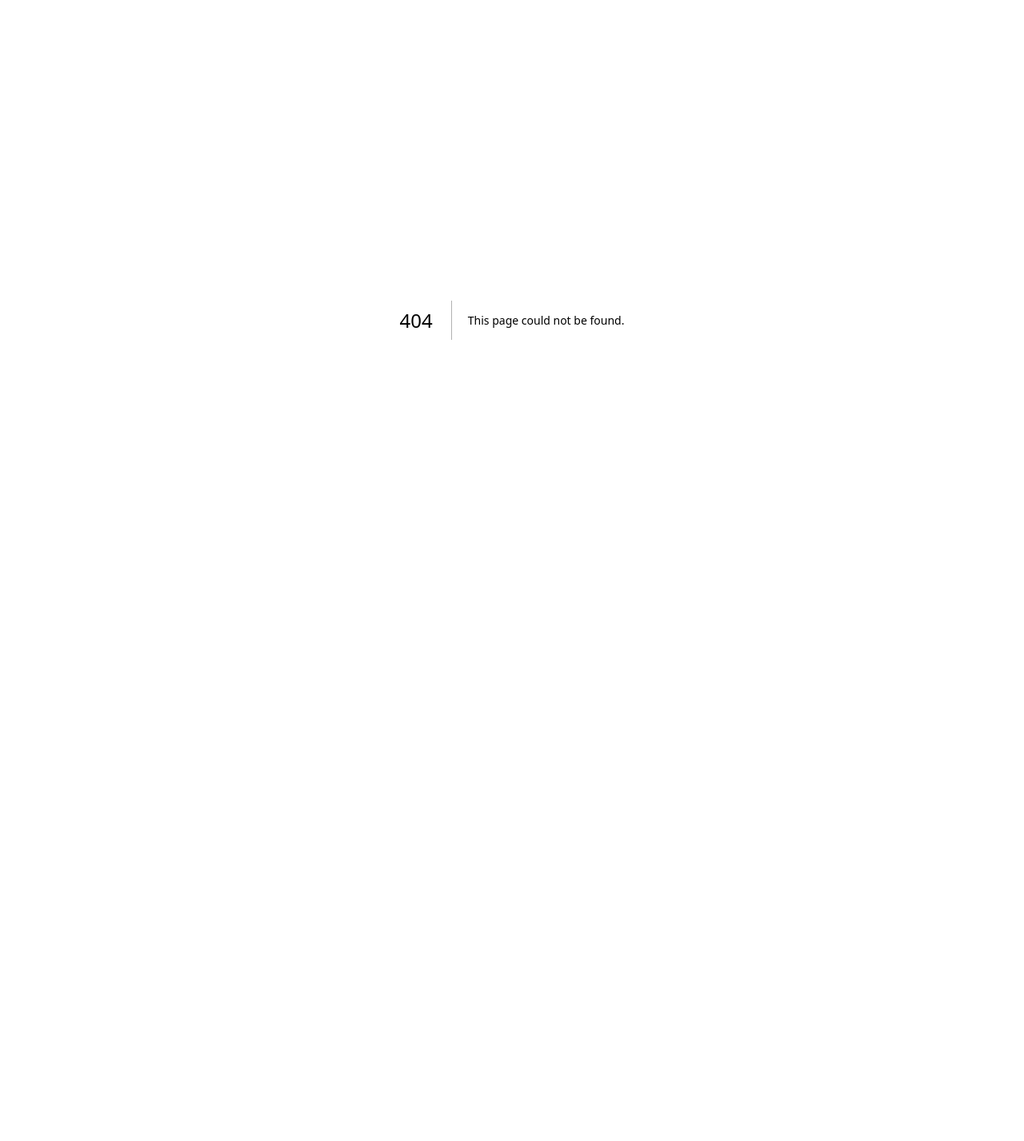
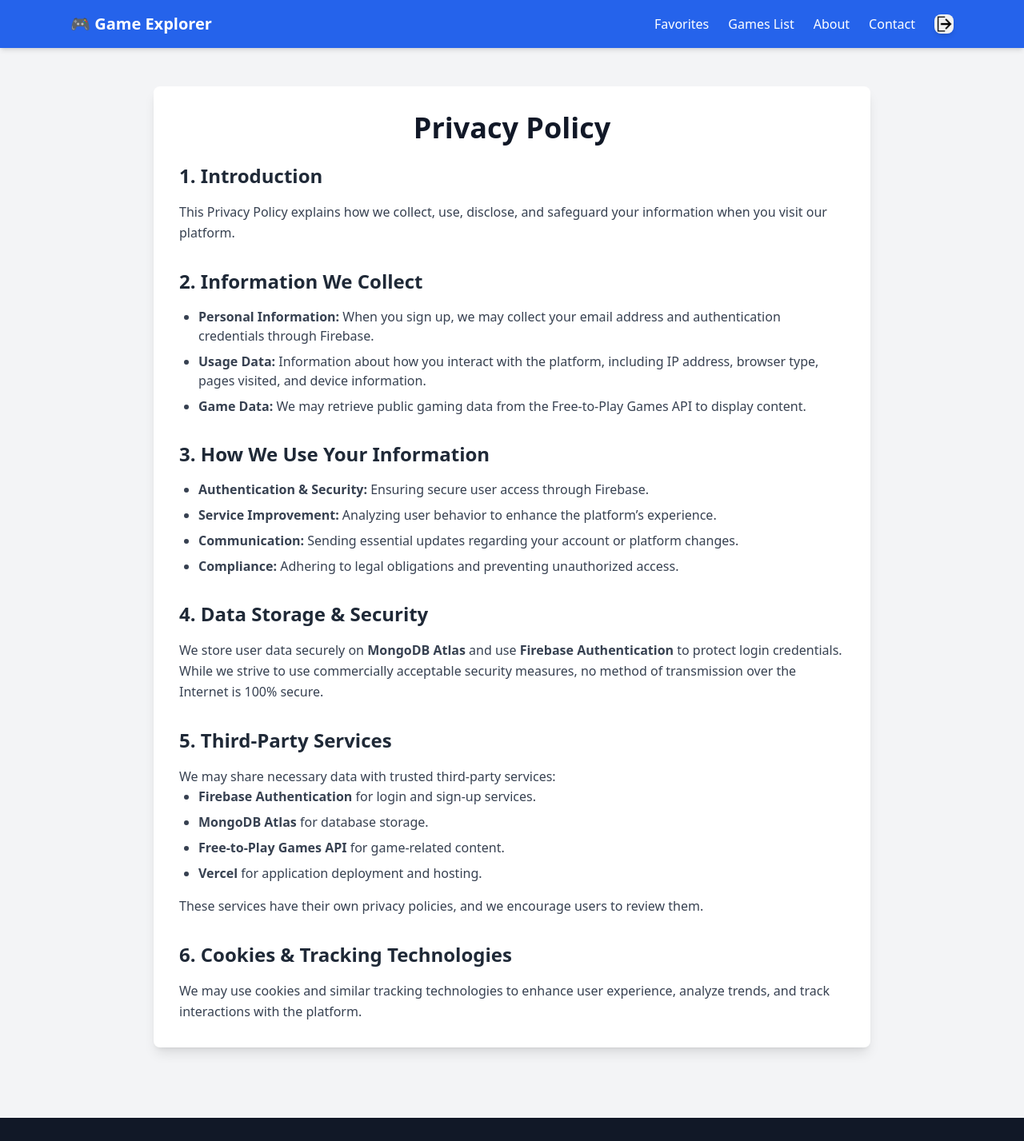
Before and after one commit to Balbinoo/Projet_NextJS, a Next.js app: page /pages/policy in a window 1280 px wide. Before the commit this address had no page. Shown: the top 1427 px of the page at 80% size. Before the commit the page ends 800 px from the top, so only its background shows below. Built offline with nearby package versions, Linux system fonts and the light colour scheme; no server answers.

Commit message:
Add privacy policy page

```diff
--- a/app/components/Footer.tsx
+++ b/app/components/Footer.tsx
@@ -17,7 +17,7 @@ const Footer: React.FC = () => {
           <Link href="/" className="hover:text-blue-400">Home</Link>
           <Link href="/pages/about" className="hover:text-blue-400">About</Link>
           <Link href="/pages/contact" className="hover:text-blue-400">Contact</Link>
-          <Link href="/privacy" className="hover:text-blue-400">Privacy Policy</Link>
+          <Link href="/pages/policy" className="hover:text-blue-400">Privacy Policy</Link>
         </div>
 
         {/* Right Section - Social Icons */}
--- /dev/null
+++ b/app/pages/policy/page.tsx
@@ -0,0 +1,87 @@
+import React from 'react';
+import NavBar from '../../components/NavBar';
+import Footer from '../../components/Footer';
+
+const PolicyPage: React.FC = () => {
+    return (
+        <div className="bg-gray-100 min-h-screen flex flex-col">
+            {/* Navigation Bar */}
+            <NavBar />
+
+            {/* Main Content */}
+            <div className="flex-grow flex items-center justify-center py-12 px-6">
+                <div className="max-w-4xl w-full bg-white shadow-lg rounded-lg p-8">
+                    {/* Header */}
+                    <h1 className="text-4xl font-bold text-gray-900 text-center mb-6">Privacy Policy</h1>
+
+                    {/* Content */}
+                    <div className="space-y-8 text-gray-700">
+                        {/* Section 1: Introduction */}
+                        <section>
+                            <h2 className="text-2xl font-semibold text-gray-800 mb-4">1. Introduction</h2>
+                            <p className="leading-relaxed">
+                                This Privacy Policy explains how we collect, use, disclose, and safeguard your information when you visit our platform.
+                            </p>
+                        </section>
+
+                        {/* Section 2: Information We Collect */}
+                        <section>
+                            <h2 className="text-2xl font-semibold text-gray-800 mb-4">2. Information We Collect</h2>
+                            <ul className="list-disc pl-6 space-y-2">
+                                <li><strong>Personal Information:</strong> When you sign up, we may collect your email address and authentication credentials through Firebase.</li>
+                                <li><strong>Usage Data:</strong> Information about how you interact with the platform, including IP address, browser type, pages visited, and device information.</li>
+                                <li><strong>Game Data:</strong> We may retrieve public gaming data from the Free-to-Play Games API to display content.</li>
+                            </ul>
+                        </section>
+
+                        {/* Section 3: How We Use Your Information */}
+                        <section>
+                            <h2 className="text-2xl font-semibold text-gray-800 mb-4">3. How We Use Your Information</h2>
+                            <ul className="list-disc pl-6 space-y-2">
+                                <li><strong>Authentication & Security:</strong> Ensuring secure user access through Firebase.</li>
+                                <li><strong>Service Improvement:</strong> Analyzing user behavior to enhance the platform’s experience.</li>
+                                <li><strong>Communication:</strong> Sending essential updates regarding your account or platform changes.</li>
+                                <li><strong>Compliance:</strong> Adhering to legal obligations and preventing unauthorized access.</li>
+                            </ul>
+                        </section>
+
+                        {/* Section 4: Data Storage & Security */}
+                        <section>
+                            <h2 className="text-2xl font-semibold text-gray-800 mb-4">4. Data Storage & Security</h2>
+                            <p className="leading-relaxed">
+                                We store user data securely on <strong>MongoDB Atlas</strong> and use <strong>Firebase Authentication</strong> to protect login credentials. While we strive to use commercially acceptable security measures, no method of transmission over the Internet is 100% secure.
+                            </p>
+                        </section>
+
+                        {/* Section 5: Third-Party Services */}
+                        <section>
+                            <h2 className="text-2xl font-semibold text-gray-800 mb-4">5. Third-Party Services</h2>
+                            <p className="leading-relaxed">We may share necessary data with trusted third-party services:</p>
+                            <ul className="list-disc pl-6 space-y-2">
+                                <li><strong>Firebase Authentication</strong> for login and sign-up services.</li>
+                                <li><strong>MongoDB Atlas</strong> for database storage.</li>
+                                <li><strong>Free-to-Play Games API</strong> for game-related content.</li>
+                                <li><strong>Vercel</strong> for application deployment and hosting.</li>
+                            </ul>
+                            <p className="leading-relaxed mt-4">These services have their own privacy policies, and we encourage users to review them.</p>
+                        </section>
+
+                        {/* Section 6: Cookies & Tracking Technologies */}
+                        <section>
+                            <h2 className="text-2xl font-semibold text-gray-800 mb-4">6. Cookies & Tracking Technologies</h2>
+                            <p className="leading-relaxed">
+                                We may use cookies and similar tracking technologies to enhance user experience, analyze trends, and track interactions with the platform.
+                            </p>
+                        </section>
+
+                    </div>
+                </div>
+            </div>
+
+            {/* Footer */}
+            <Footer />
+        </div>
+    );
+};
+
+export default PolicyPage;
```
